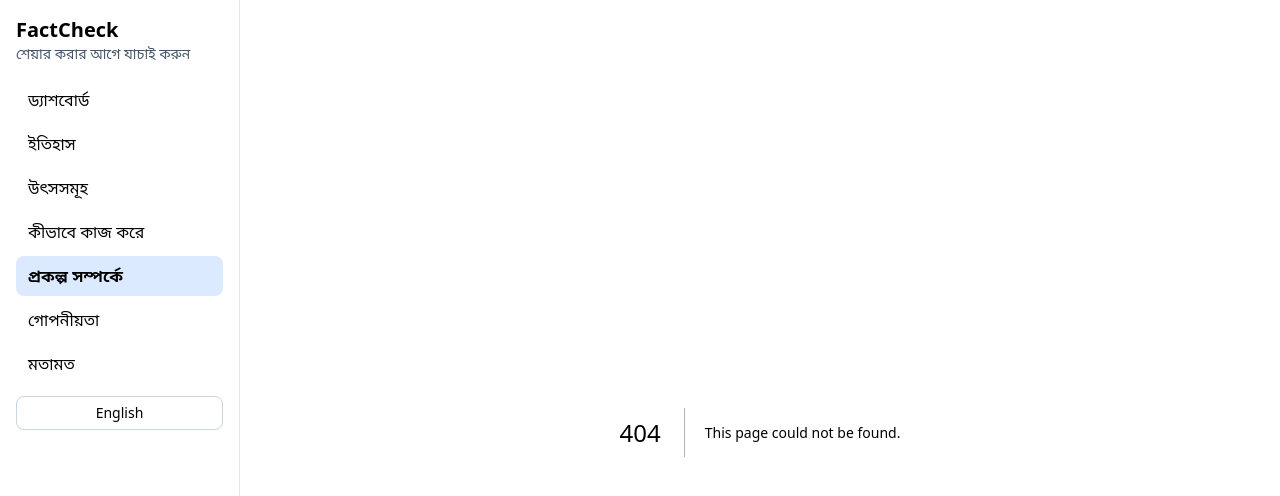
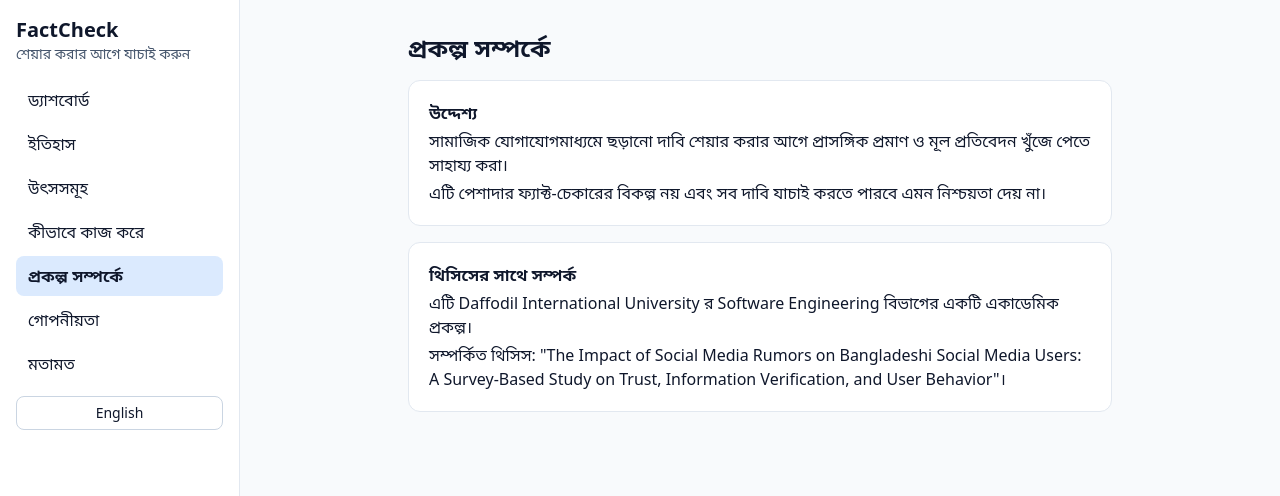
Before and after one commit to RONGONNN/FactCheckerBD, a Next.js app in the folder frontend/: page /about in a window 1280 px wide. Before the commit this address had no page. Shown: the top 496 px of the page. Built offline with nearby package versions, Linux system fonts and the light colour scheme.

Commit message:
Add how-it-works, about and privacy pages

```diff
--- /dev/null
+++ b/frontend/src/app/about/page.tsx
@@ -0,0 +1,5 @@
+import { InfoPage } from '../../components/features/info/InfoPage';
+
+export default function AboutPage() {
+  return <InfoPage page="about" />;
+}
--- /dev/null
+++ b/frontend/src/app/how-it-works/page.tsx
@@ -0,0 +1,5 @@
+import { InfoPage } from '../../components/features/info/InfoPage';
+
+export default function HowItWorksPage() {
+  return <InfoPage page="howItWorks" />;
+}
--- /dev/null
+++ b/frontend/src/app/privacy/page.tsx
@@ -0,0 +1,5 @@
+import { InfoPage } from '../../components/features/info/InfoPage';
+
+export default function PrivacyPage() {
+  return <InfoPage page="privacy" />;
+}
--- /dev/null
+++ b/frontend/src/components/features/info/InfoPage.tsx
@@ -0,0 +1,26 @@
+'use client';
+
+import { useLanguage } from '../../../lib/i18n/LanguageProvider';
+import { infoPages, type InfoPageKey } from '../../../lib/i18n/pages';
+import { card } from '../../ui/styles';
+
+export function InfoPage({ page }: { page: InfoPageKey }) {
+  const { language } = useLanguage();
+  const { title, sections } = infoPages[language][page];
+
+  return (
+    <article className="flex flex-col gap-4">
+      <h1 className="text-2xl font-bold">{title}</h1>
+      {sections.map((section) => (
+        <section key={section.heading} className={card}>
+          <h2 className="mb-1 font-semibold">{section.heading}</h2>
+          {section.paragraphs.map((paragraph) => (
+            <p key={paragraph} className="mt-1 break-words">
+              {paragraph}
+            </p>
+          ))}
+        </section>
+      ))}
+    </article>
+  );
+}
```
